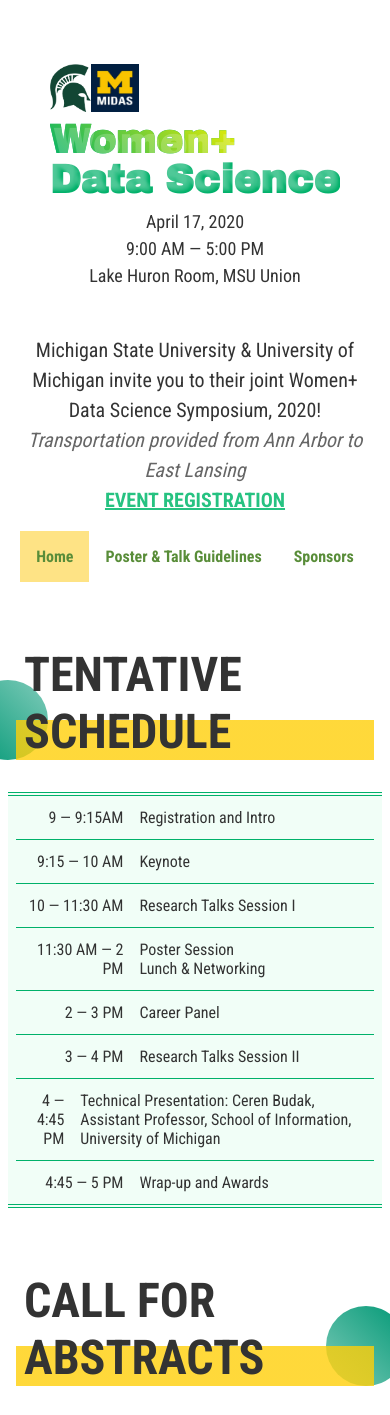
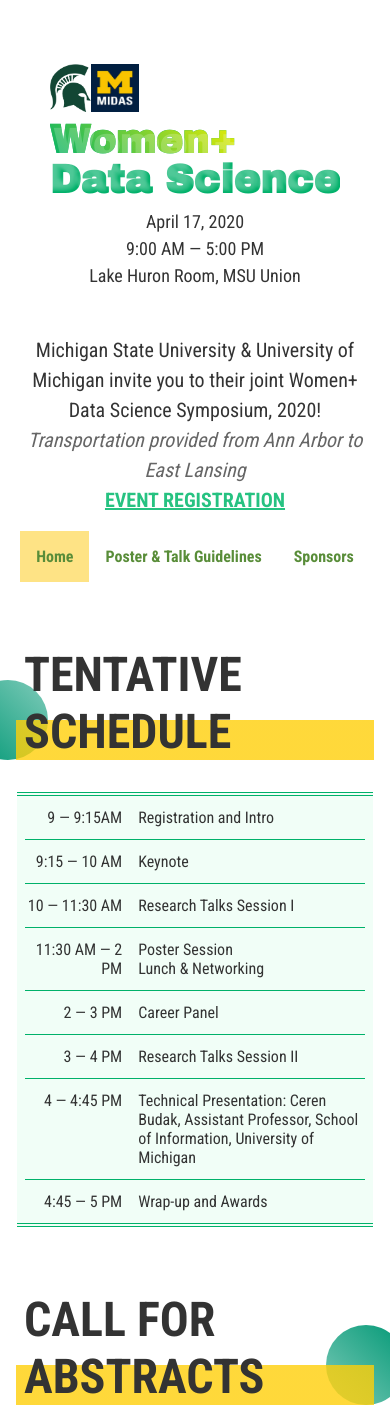
Before and after one commit to women-plus-datascience/symposium2020, a React (Create React App) app: page / in a window 390 px wide. Shown: the top 1415 px of the page. Built offline with nearby package versions, Linux system fonts and the light colour scheme.

Commit message:
Upgrade dependency

```diff
--- a/src/index.css
+++ b/src/index.css
@@ -149,6 +149,7 @@
   border-bottom: 4px double rgba(0, 177, 106, 1);
   padding: 0 .5rem;
   min-width: 25rem;
+  max-width: 90%;
   background-color: rgba(123, 239, 178, .1);
 }
 
@@ -169,6 +170,10 @@
   display: inline-block;
   text-align: right;
   padding-right: 1rem;
+}
+
+.row .event {
+  width: 70%;
 }
 
 .description {
@@ -296,6 +301,7 @@
   .schedule {
     min-width: 0;
     width: 100%;
+    max-width: 95%;
   }
 }
 
```
Also changed, not shown: 1 other file (tests, documents, lock files or other folders).
